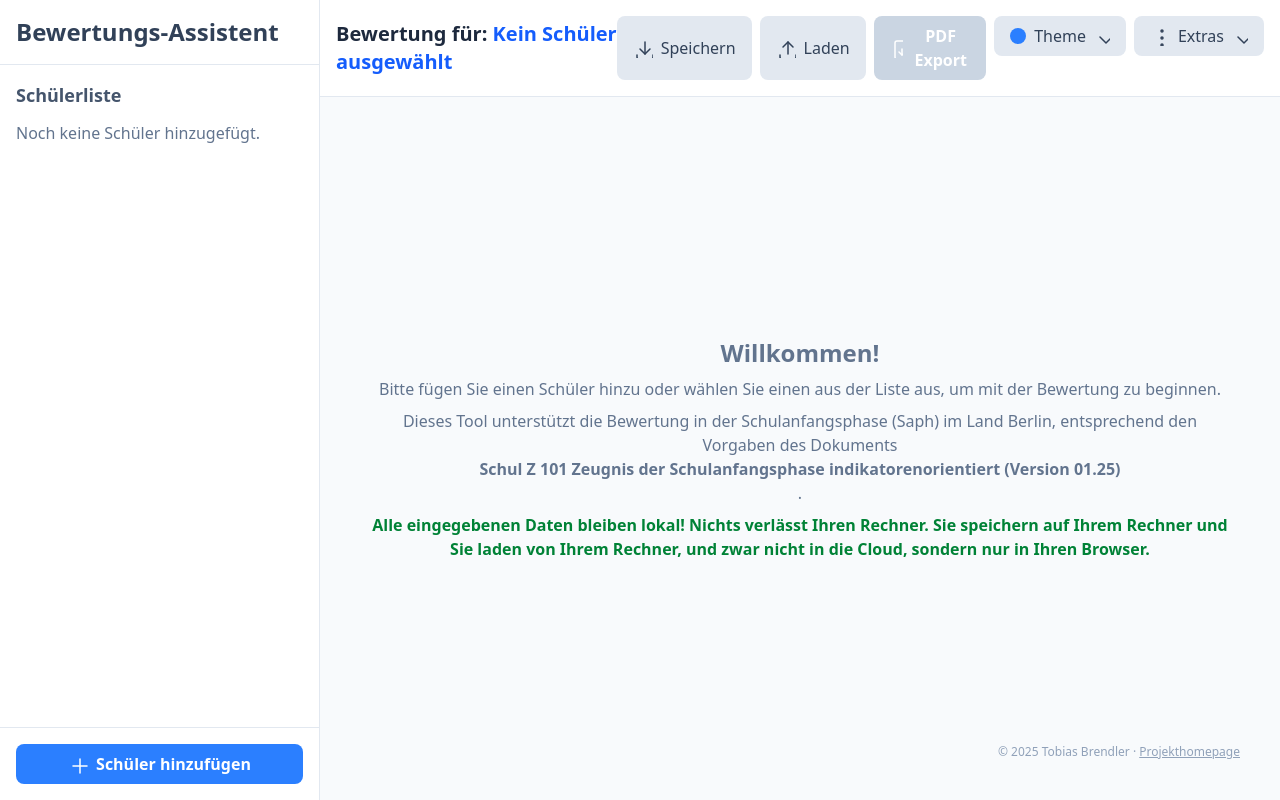
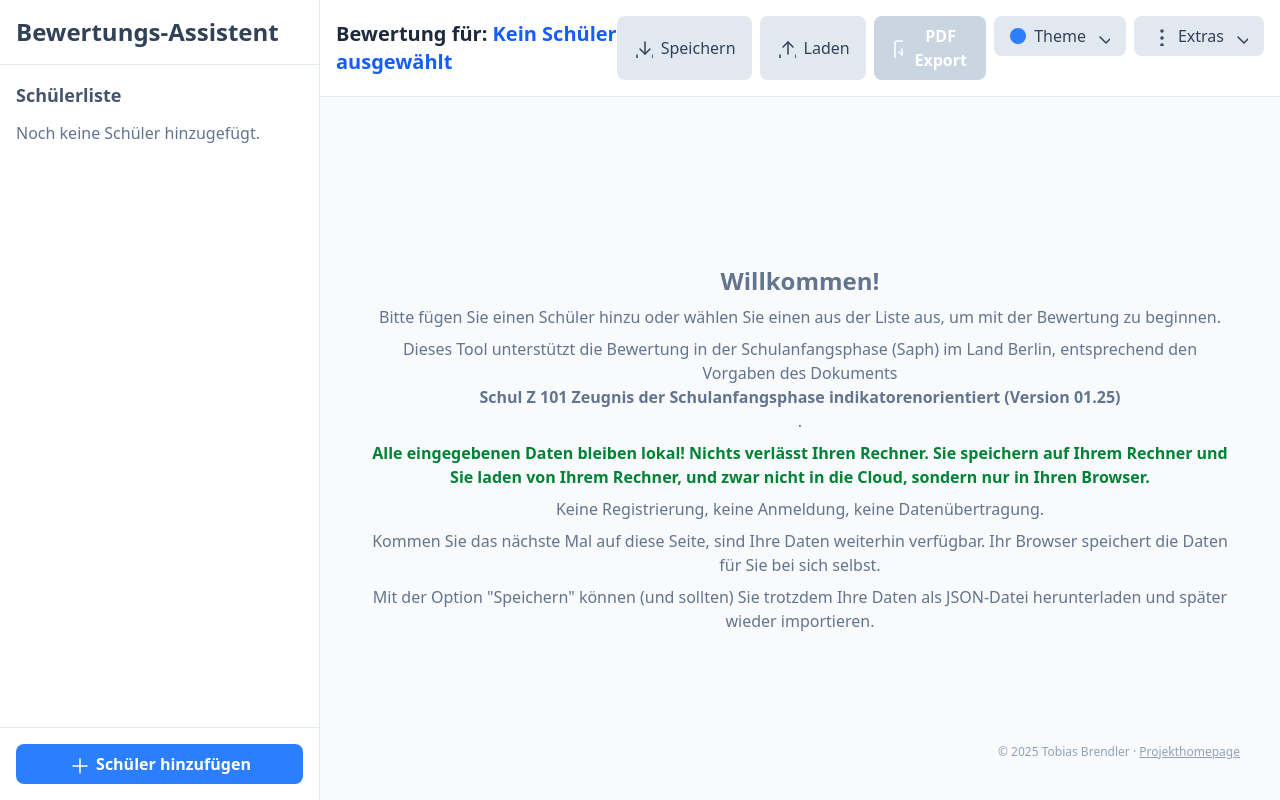
Before and after one commit to Etschmia/SaphBewertungBerlin, a React (Vite) app: page / in a window 1280 px wide. Built offline with nearby package versions, Linux system fonts and the light colour scheme.

Commit message:
benannte Downloads

```diff
--- a/App.tsx
+++ b/App.tsx
@@ -377,7 +377,13 @@ const App: React.FC = () => {
       const dataStr = "data:text/json;charset=utf-8," + encodeURIComponent(JSON.stringify(exportData, null, 2));
       const downloadAnchorNode = document.createElement('a');
       downloadAnchorNode.setAttribute("href", dataStr);
-      downloadAnchorNode.setAttribute("download", `zeugnis_daten_${new Date().toISOString().split('T')[0]}.json`);
+
+      // Erstelle Dateiname mit "BewertungSaph" und aktuellem Datum/Uhrzeit
+      const now = new Date();
+      const dateStr = now.toISOString().split('T')[0]; // YYYY-MM-DD
+      const timeStr = now.toTimeString().split(' ')[0].replace(/:/g, '-'); // HH-MM-SS
+      downloadAnchorNode.setAttribute("download", `BewertungSaph_${dateStr}_${timeStr}.json`);
+
       document.body.appendChild(downloadAnchorNode);
       downloadAnchorNode.click();
       downloadAnchorNode.remove();
@@ -600,6 +606,10 @@ const App: React.FC = () => {
                         <p className="font-bold text-green-700 mt-2">
                           Alle eingegebenen Daten bleiben lokal! Nichts verlässt Ihren Rechner. Sie speichern auf Ihrem Rechner und Sie laden von Ihrem Rechner, und zwar nicht in die Cloud, sondern nur in Ihren Browser.
                         </p>
+                        <p className="mt-2">Keine Registrierung, keine Anmeldung, keine Datenübertragung.
+                        </p>
+                        <p className="mt-2">Kommen Sie das nächste Mal auf diese Seite, sind Ihre Daten weiterhin verfügbar. Ihr Browser speichert die Daten für Sie bei sich selbst.</p>
+                        <p className="mt-2">Mit der Option "Speichern" können (und sollten) Sie trotzdem Ihre Daten als JSON-Datei herunterladen und später wieder importieren.</p>
                     </div>
                     <div className="absolute bottom-4 right-4 text-right text-xs text-slate-400 dark:text-gray-500">
                       <span>© 2025 Tobias Brendler · </span>
--- a/package.json
+++ b/package.json
@@ -1,7 +1,7 @@
 {
   "name": "zeugnis-assistent",
   "private": true,
-  "version": "0.9.5",
+  "version": "0.9.6",
   "type": "module",
   "scripts": {
     "dev": "vite",
```
